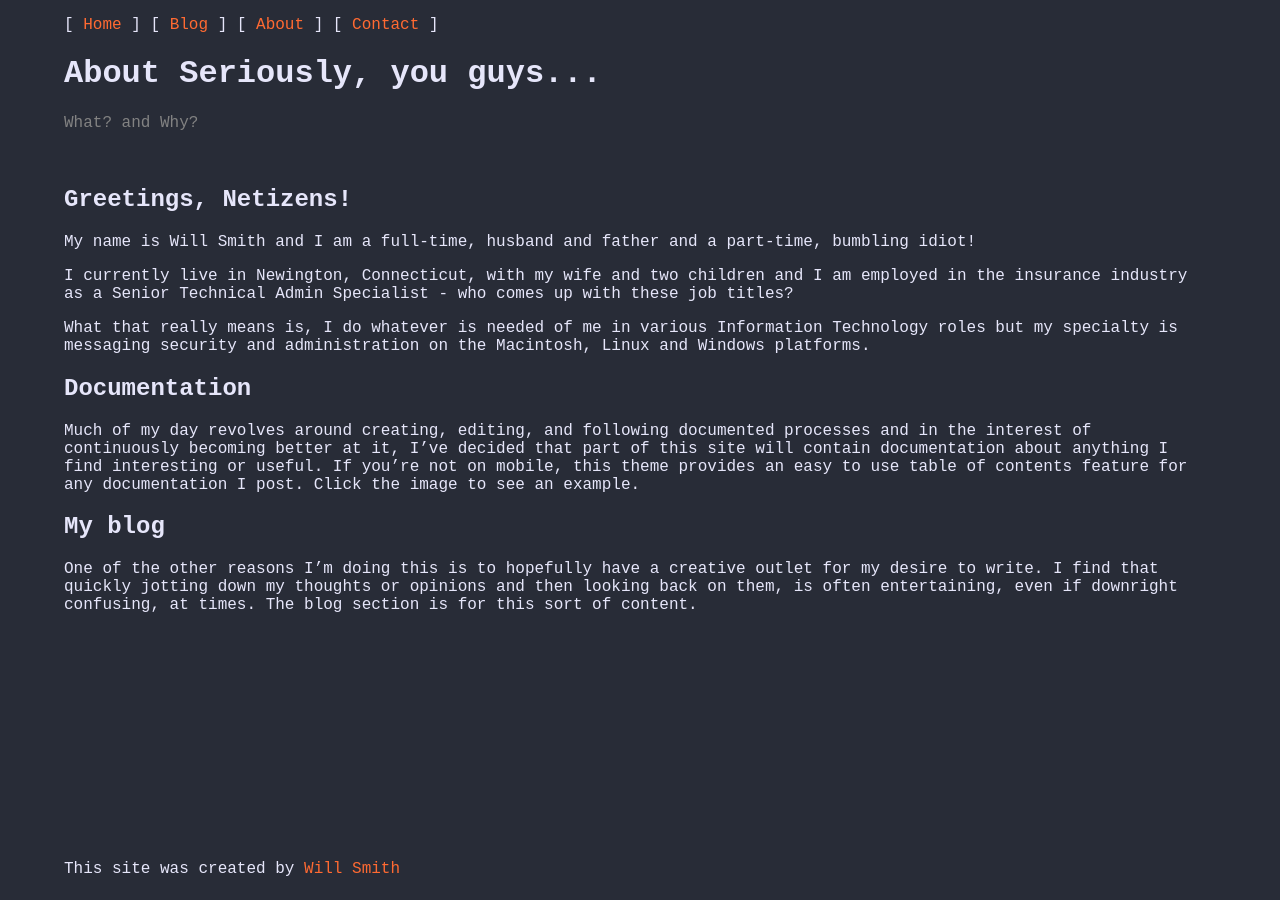
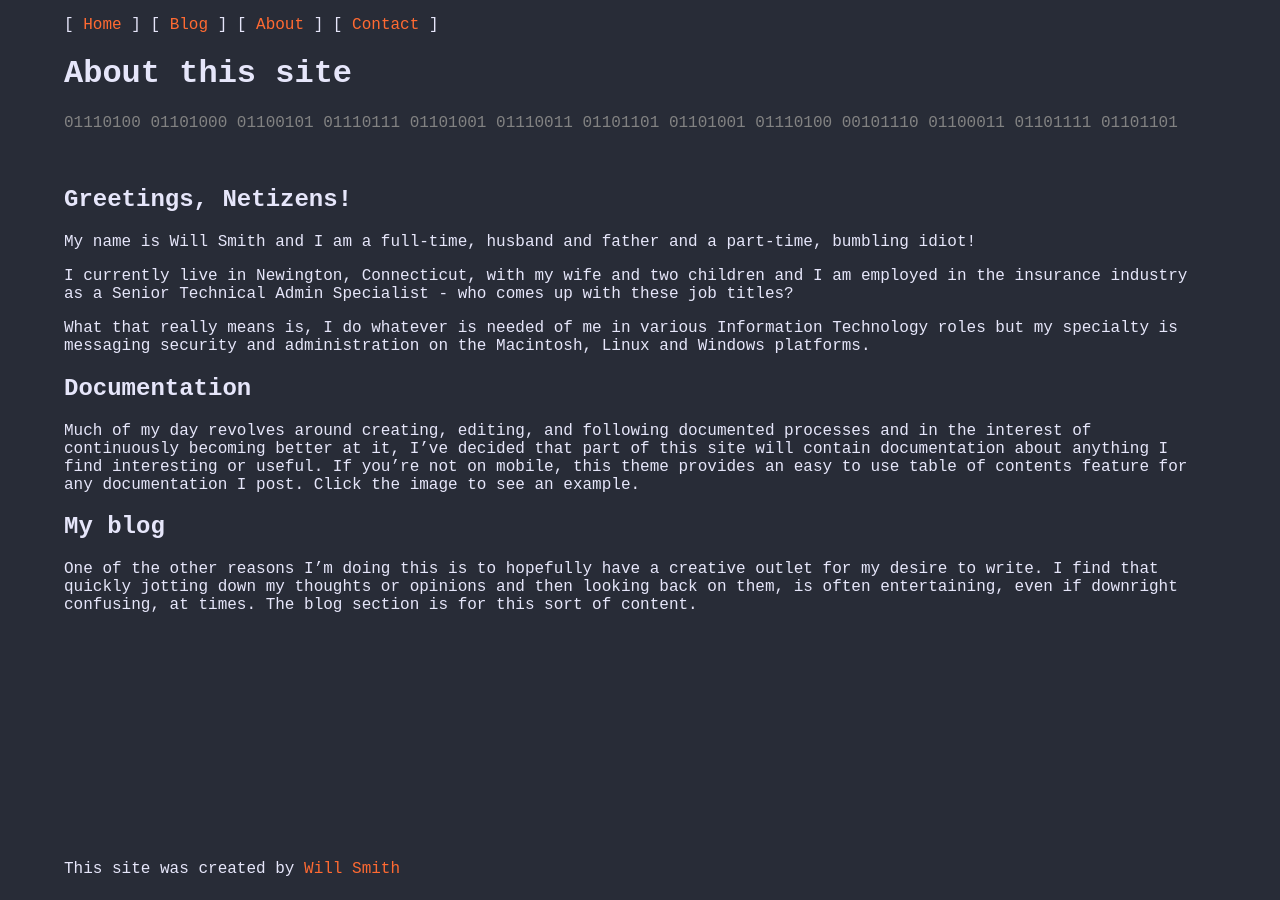
Before and after one commit to thewismit/jekyll-simple.css, a Jekyll site: the page built from about.md, in a window 1280 px wide. Built offline with Jekyll 4.4.1, drawn with Linux system fonts in a browser that asks for light colours.

Commit message:
About description binary

```diff
--- a/about.md
+++ b/about.md
@@ -1,11 +1,10 @@
 ---
 title: About | Seriously, you guys...
-header: About Seriously, you guys...
-description: What? and Why?
+header: About this site
+description: 01110100 01101000 01100101 01110111 01101001 01110011 01101101 01101001 01110100 00101110 01100011 01101111 01101101
 permalink: /about/
 layout: default
 ---
-
 ## Greetings, Netizens!
 
 My name is Will Smith and I am a full-time, husband and father and a part-time, bumbling idiot!
@@ -13,10 +12,8 @@ My name is Will Smith and I am a full-time, husband and father and a part-time,
 I currently live in Newington, Connecticut, with my wife and two children and I am employed in the insurance industry as a Senior Technical Admin Specialist - who comes up with these job titles?
 
 What that really means is, I do whatever is needed of me in various Information Technology roles but my specialty is messaging security and administration on the Macintosh, Linux and Windows platforms.
-
 ## Documentation
 Much of my day revolves around creating, editing, and following documented processes and in the interest of continuously becoming better at it, I've decided that part of this site will contain documentation about anything I find interesting or useful. If you're not on mobile, this theme provides an easy to use table of contents feature for any documentation I post. Click the image to see an example.
-
 ## My blog
 
 One of the other reasons I'm doing this is to hopefully have a
```
